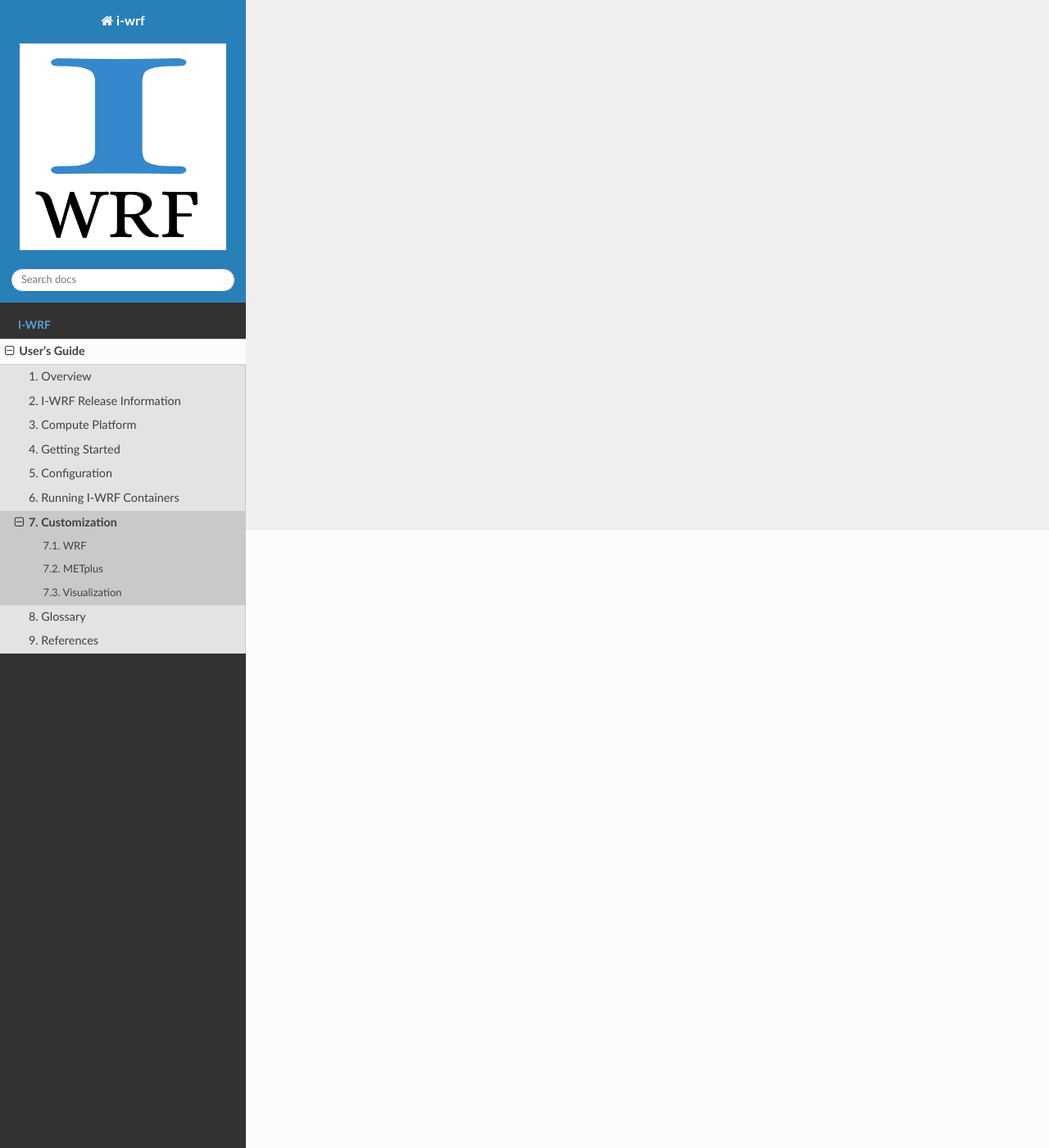
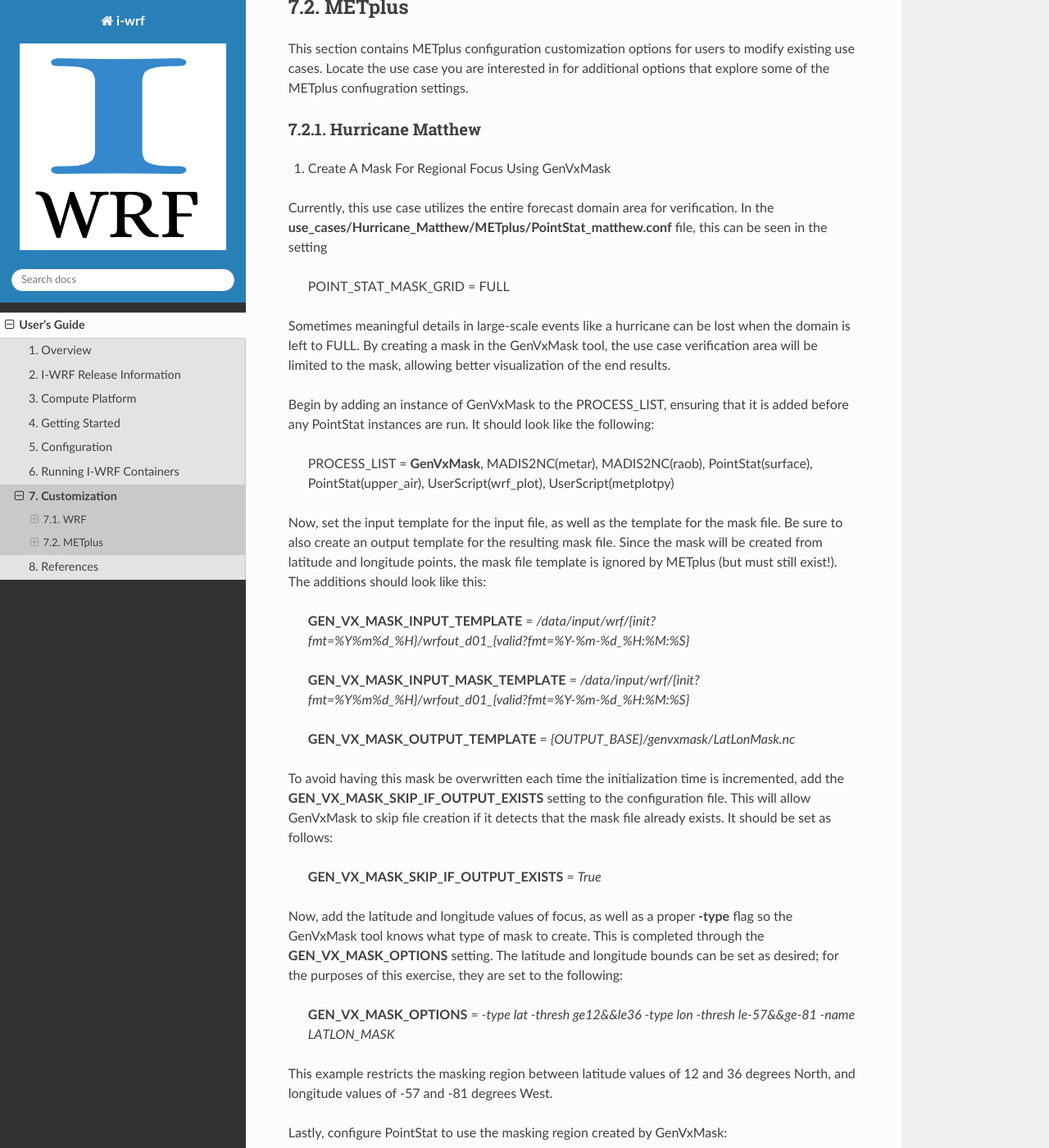
Before and after one commit to NCAR/i-wrf, a Sphinx documentation site: the page built from docs/Users_Guide/customization.rst, in a window 1280 px wide and 1400 px high, scrolled down 754 px. Shown: the whole window at 82% size. Built offline with Sphinx 7.4.7 and the Read the Docs theme 3.1.0, drawn with Linux system fonts in a browser that asks for light colours; comment, search, counter and statistics services are not loaded; some of the changed text lies outside the part shown.

Commit message:
Feature #104 customization (#106)

```diff
--- a/docs/Users_Guide/customization.rst
+++ b/docs/Users_Guide/customization.rst
@@ -4,13 +4,87 @@
 Customization
 *************
 
-This chapter of the documentation is under construction. Please check back here later for updates.
-
 WRF
 ===
+
+This section contains WRF customization options for users to modify existing use cases. Locate the use case you are interested in for additional options that explore some of the WRF settings.
+
+Hurricane Matthew
+-----------------
+
+#. Change The Physics Suite
+
+For this customized change, updating the physics suite will have a noticable impact on the final output of the use case. This is due to each physics suite having its own physics packages associated with it, and how those packages will ultimately influence the entire life cycle of the hurricane.
+
+In the **use_cases/Hurricane_Matthew/WRF/namelist.input** file, update
+
+  **physics_suite** = *'CONUS'*
+
+to the following
+
+  **physics_suite** = *'tropical'*
+
+After this adjustment, run the use case as described. You should find that the WRF plots and METplus statistical output has changed.
 
 METplus
 =======
 
-Visualization
-=============
+This section contains METplus configuration customization options for users to modify existing use cases. Locate the use case you are interested in for additional options that explore some of the METplus confiugration settings.
+
+Hurricane Matthew
+-----------------
+
+1. Create A Mask For Regional Focus Using GenVxMask
+
+Currently, this use case utilizes the entire forecast domain area for verification.
+In the **use_cases/Hurricane_Matthew/METplus/PointStat_matthew.conf** file, this can be seen in the setting
+
+  POINT_STAT_MASK_GRID = FULL
+
+Sometimes meaningful details in large-scale events like a hurricane can be lost when the domain is left to FULL. By creating a mask in the GenVxMask tool, the use case verification area will be limited to the mask, allowing better visualization of the end results.
+
+Begin by adding an instance of GenVxMask to the PROCESS_LIST, ensuring that it is added before any PointStat instances are run. It should look like the following:
+
+  PROCESS_LIST = **GenVxMask**, MADIS2NC(metar), MADIS2NC(raob), PointStat(surface), PointStat(upper_air), UserScript(wrf_plot), UserScript(metplotpy)
+
+Now, set the input template for the input file, as well as the template for the mask file. Be sure to also create an output template for the resulting mask file. Since the mask will be created from latitude and longitude points, the mask file template is ignored by METplus (but must still exist!). The additions should look like this:
+
+  **GEN_VX_MASK_INPUT_TEMPLATE** = */data/input/wrf/{init?fmt=%Y%m%d_%H}/wrfout_d01_{valid?fmt=%Y-%m-%d_%H:%M:%S}*
+
+  **GEN_VX_MASK_INPUT_MASK_TEMPLATE** = */data/input/wrf/{init?fmt=%Y%m%d_%H}/wrfout_d01_{valid?fmt=%Y-%m-%d_%H:%M:%S}*
+
+  **GEN_VX_MASK_OUTPUT_TEMPLATE** = *{OUTPUT_BASE}/genvxmask/LatLonMask.nc*
+
+To avoid having this mask be overwritten each time the initialization time is incremented, add the **GEN_VX_MASK_SKIP_IF_OUTPUT_EXISTS** setting to the configuration file. This will allow GenVxMask to skip file creation if it detects that the mask file already exists. It should be set as follows:
+
+  **GEN_VX_MASK_SKIP_IF_OUTPUT_EXISTS** = *True*
+
+Now, add the latitude and longitude values of focus, as well as a proper **-type** flag so the GenVxMask tool knows what type of mask to create. This is completed through the **GEN_VX_MASK_OPTIONS** setting. The latitude and longitude bounds can be set as desired; for the purposes of this exercise, they are set to the following:
+
+  **GEN_VX_MASK_OPTIONS** = *-type lat -thresh ge12&&le36 -type lon -thresh le-57&&ge-81 -name LATLON_MASK*
+
+This example restricts the masking region between latitude values of 12 and 36 degrees North, and longitude values of -57 and -81 degrees West.
+
+Lastly, configure PointStat to use the masking region created by GenVxMask:
+
+  **POINT_STAT_MASK_POLY** = *{GEN_VX_MASK_OUTPUT_TEMPLATE}*
+
+Now run the METplus portion of the Hurricane Matthew use case as described. You should find that the METplus output files now also contain statistics for the **LATLON_MASK** region.
+
+2. Create Thresholds For TMP Variable For Categorical Statistics
+
+Currently this use case generates continuous statistics, as well as wind field statistics. By adding thresholds to any of the variable fields, categorical statistics can be requested. These statistics can provide new and insightful information on how the chosen category of forecast values performed against observational data, allowing fine-tuning of model runs.
+
+In the **use_cases/Hurricane_Matthew/METplus/PointStat_matthew.conf** file, this customization would include the following changes.
+
+Requesting that categorical output line types be created:
+
+  **POINT_STAT_OUTPUT_FLAG_CTC** = *BOTH*
+
+  **POINT_STAT_OUTPUT_FLAG_CTS** = *BOTH*
+
+Specifying one or more categorical thresholds to be applied to both the forecast and observation temperature data in Kelvin:
+
+  **BOTH_VAR1_THRESH** = *>273.15,>285,>290*
+
+Now run the METplus portion of the Hurricane Matthew use case as described. You should find that the METplus statistical output now contains the **CTC** and **CTS** categorical line types.
--- a/docs/Users_Guide/glossary.rst
+++ /dev/null
@@ -1,5 +0,0 @@
-********
-Glossary
-********
-
-This chapter of the documentation is under construction. Please check back here later for updates.
--- a/docs/Users_Guide/index.rst
+++ b/docs/Users_Guide/index.rst
@@ -46,5 +46,4 @@ Research Using an Integrated WRF Modeling, Visualization, and Verification Frame
    configuration
    use-cases/index
    customization
-   glossary
    references
--- a/docs/Users_Guide/use-cases/matthew/nsf-ncar.rst
+++ b/docs/Users_Guide/use-cases/matthew/nsf-ncar.rst
@@ -26,7 +26,7 @@ right corner and then pasted into your web shell by right-clicking.
     NCAR HPC systems use environment modules to manage software.
     Load the Apptainer module which provides the containerization software needed to run WRF and METplus::
 
-        module load charliecloud apptainer gcc cuda ncarcompilers
+        module load ncarenv/24.12 charliecloud apptainer gcc cuda ncarcompilers
 
   .. dropdown:: Define Working Directory
 
@@ -184,7 +184,7 @@ right corner and then pasted into your web shell by right-clicking.
     Once the interactive job has started,
     the run script can be called inside the container to run WRF::
 
-        module load charliecloud apptainer gcc cuda ncarcompilers
+        module load ncarenv/24.12 charliecloud apptainer gcc cuda ncarcompilers
         apptainer exec ${WORKING_DIR}/iwrf_latest.sif /tmp/hurricane_matthew/run.sh
 
 
--- a/docs/conf.py
+++ b/docs/conf.py
@@ -20,7 +20,7 @@ print(sys.path)
 project = 'i-wrf'
 author = 'UCAR/NCAR and Cornell University'
 author_list = 'Empty List'
-version = 'alpha'
+version = '0.3'
 verinfo = version
 release = f'{version}'
 release_year = '2023'
```
Also changed, not shown: docs/index.rst (+8 -2 lines).
